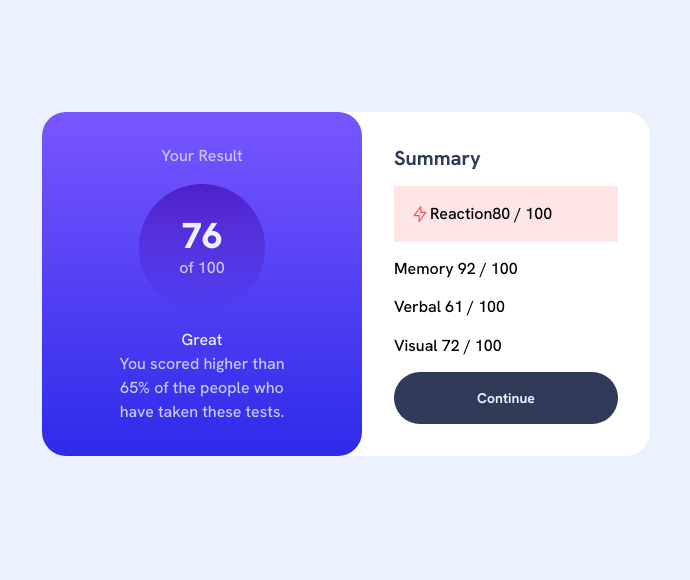
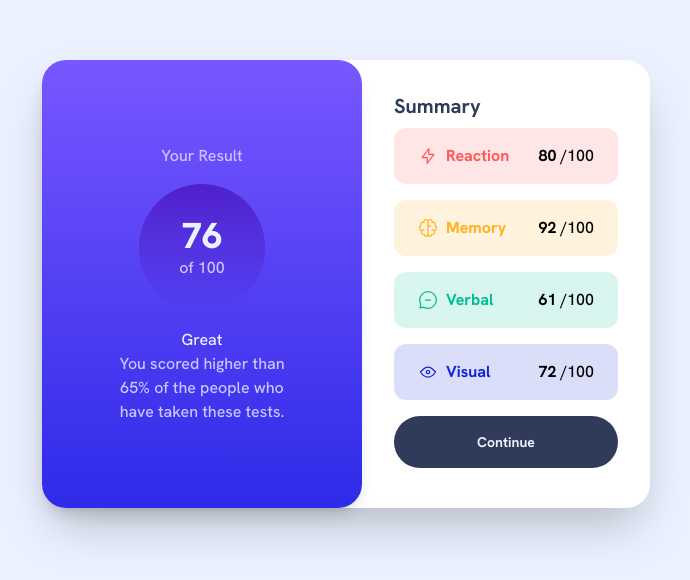
Before and after one commit to ZeinHajjAli/tailwindcss-exercises, a website: page results-summary-component/index.html in a window 1280 px wide. Shown: the part 116-696 px from the top of the page, without its empty margins (294-984 px from the left). Drawn offline with Linux system fonts and the light colour scheme.

Commit message:
Finished static site

```diff
--- a/results-summary-component/index.html
+++ b/results-summary-component/index.html
@@ -19,11 +19,11 @@
         <!-- Card container -->
         <div class="flex min-h-lvh justify-center items-center">
             <div
-                class="flex flex-col md:flex-row bg-white min-h-lvh md:min-h-0 min-w-full md:min-w-0 md:rounded-3xl"
+                class="flex flex-col sm:flex-row bg-white min-h-lvh sm:min-h-0 min-w-full sm:min-w-0 sm:rounded-3xl sm:shadow-2xl"
             >
                 <div
                     id="resultCard"
-                    class="bg-gradient-to-b from-lightSlateBlue to-lightRoyalBlue rounded-b-3xl flex flex-col items-center min-w-full md:rounded-3xl md:min-w-0 md:max-w-xs py-8 px-16"
+                    class="bg-gradient-to-b from-lightSlateBlue to-lightRoyalBlue rounded-b-3xl flex flex-col items-center justify-center min-w-full sm:rounded-3xl sm:min-w-0 sm:max-w-xs py-8 px-16 shadow-lg"
                 >
                     <h3 class="text-lightLavender">Your Result</h3>
                     <div
@@ -46,33 +46,85 @@
 
                 <div
                     id="summaryCard"
-                    class="flex flex-col flex-auto p-8 justify-between md:min-w-72"
+                    class="flex flex-col flex-auto p-8 justify-between sm:min-w-72"
                 >
                     <h3 class="text-darkGrayBlue font-bold text-xl">Summary</h3>
 
                     <div
                         id="reactionScore"
-                        class="flex flex-row bg-lightRed bg-opacity-15 p-4"
+                        class="flex flex-row bg-lightRed bg-opacity-15 px-6 py-4 justify-between rounded-xl my-2 flex-grow items-center"
                     >
                         <div class="flex flex-row">
                             <img
                                 src="/assets/images/icon-reaction.svg"
                                 alt=""
+                                class="pr-2"
                             />
-                            Reaction
+                            <p class="font-bold text-lightRed">Reaction</p>
                         </div>
-                        80 / 100
+                        <div class="flex flex-row">
+                            <p class="font-bold pr-1">80</p>
+                            <p>/100</p>
+                        </div>
                     </div>
 
-                    <div id="memoryScore">Memory 92 / 100</div>
+                    <div
+                        id="memoryScore"
+                        class="flex flex-row bg-orangeyYellow bg-opacity-15 px-6 py-4 justify-between rounded-xl my-2 flex-grow items-center"
+                    >
+                        <div class="flex flex-row">
+                            <img
+                                src="/assets/images/icon-memory.svg"
+                                alt=""
+                                class="pr-2"
+                            />
+                            <p class="font-bold text-orangeyYellow">Memory</p>
+                        </div>
+                        <div class="flex flex-row">
+                            <p class="font-bold pr-1">92</p>
+                            <p>/100</p>
+                        </div>
+                    </div>
 
-                    <div id="verbalScore">Verbal 61 / 100</div>
+                    <div
+                        id="verbalScore"
+                        class="flex flex-row bg-greenTeal bg-opacity-15 px-6 py-4 justify-between rounded-xl my-2 flex-grow items-center"
+                    >
+                        <div class="flex flex-row">
+                            <img
+                                src="/assets/images/icon-verbal.svg"
+                                alt=""
+                                class="pr-2"
+                            />
+                            <p class="font-bold text-greenTeal">Verbal</p>
+                        </div>
+                        <div class="flex flex-row">
+                            <p class="font-bold pr-1">61</p>
+                            <p>/100</p>
+                        </div>
+                    </div>
 
-                    <div id="visualScore">Visual 72 / 100</div>
+                    <div
+                        id="visualScore"
+                        class="flex flex-row bg-cobaltBlue bg-opacity-15 px-6 py-4 justify-between rounded-xl my-2 flex-grow items-center"
+                    >
+                        <div class="flex flex-row">
+                            <img
+                                src="/assets/images/icon-visual.svg"
+                                alt=""
+                                class="pr-2"
+                            />
+                            <p class="font-bold text-cobaltBlue">Visual</p>
+                        </div>
+                        <div class="flex flex-row">
+                            <p class="font-bold pr-1">72</p>
+                            <p>/100</p>
+                        </div>
+                    </div>
 
                     <div
                         id="continueBtn"
-                        class="bg-darkGrayBlue text-paleBlue text-center font-bold text-2xl md:text-sm p-6 md:p-4 rounded-full"
+                        class="bg-darkGrayBlue text-paleBlue text-center font-bold text-2xl sm:text-sm p-6 sm:p-4 rounded-full my-2 transition ease-in-out delay-150 hover:bg-gradient-to-b hover:from-lightSlateBlue hover:to-lightRoyalBlue duration-300"
                     >
                         Continue
                     </div>
```
Also changed, not shown: results-summary-component/css/main.css.
